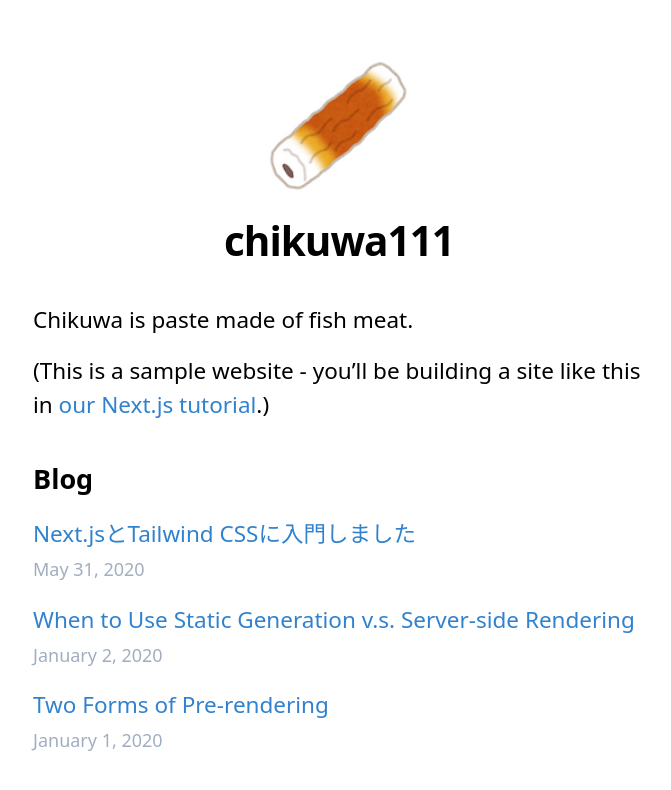
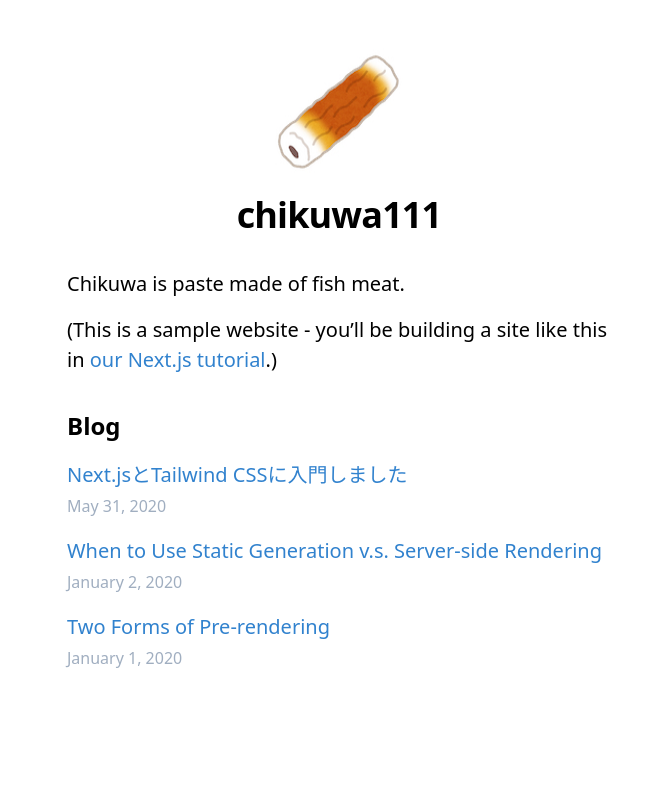
Before and after one commit to chikuwa111/nextjs-blog, a Next.js app: page / in a window 1280 px wide. Shown: the top 790 px of the page, without its empty margins (301-972 px from the left). Built offline with nearby package versions, Linux system fonts and the light colour scheme.

Commit message:
fix: Change style

```diff
--- a/styles/global.css
+++ b/styles/global.css
@@ -4,7 +4,7 @@
 
 html,
 body {
-  @apply p-0 m-0 font-sans leading-relaxed text-lg;
+  @apply p-0 m-0 font-sans leading-relaxed;
 }
 
 a {
@@ -24,6 +24,10 @@ p {
 }
 
 article {
+  h1 {
+    @apply text-xl font-bold my-6;
+  }
+
   ul {
     @apply my-4 pl-6;
   }
```
